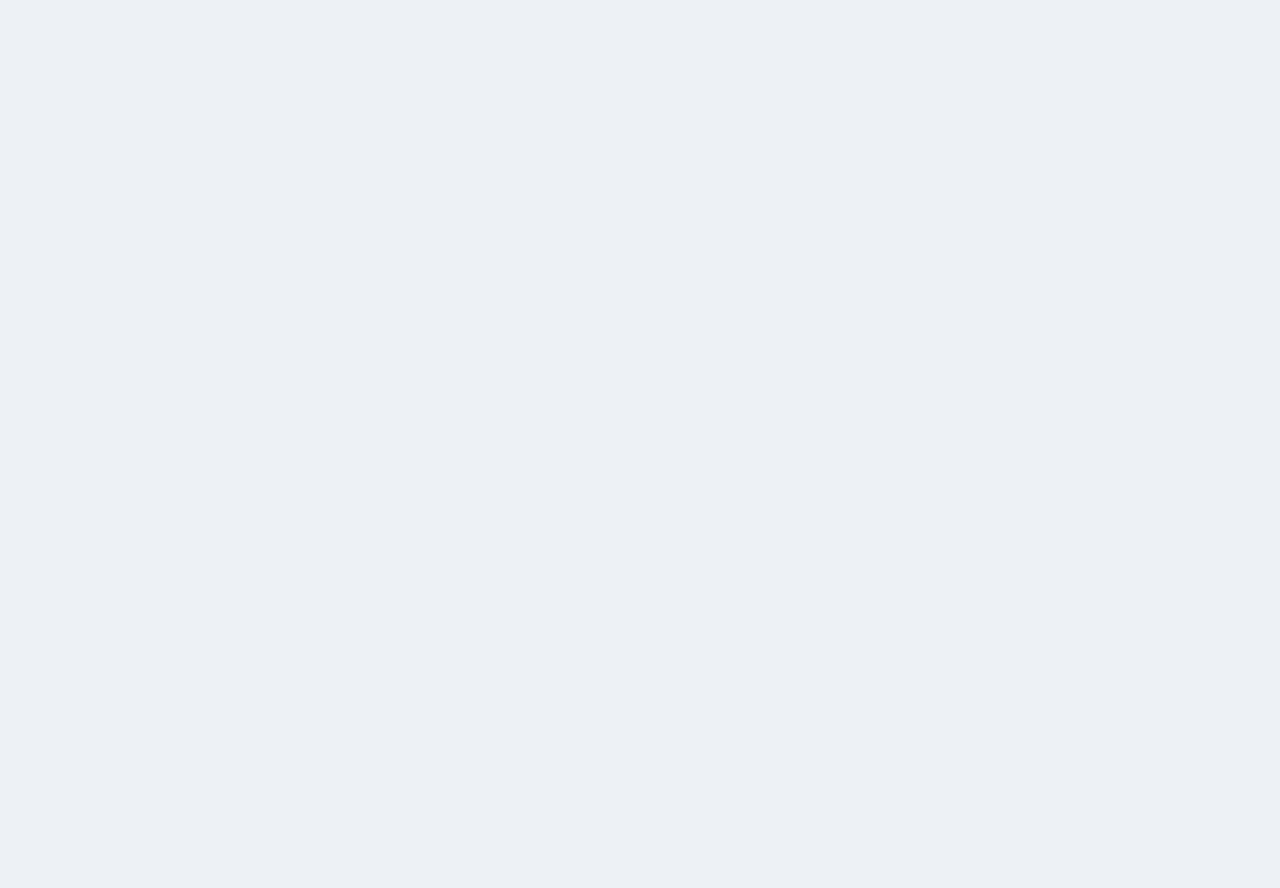
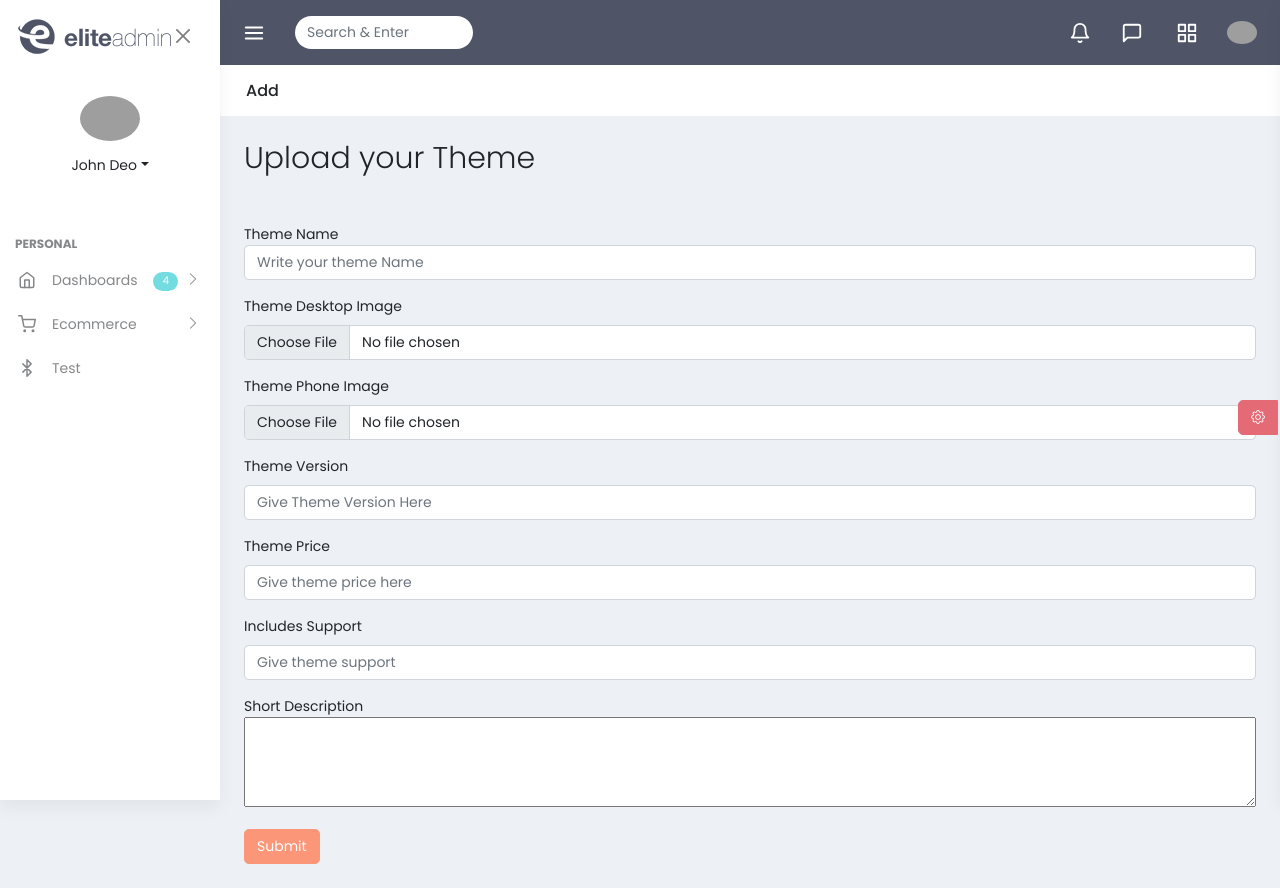
Before and after one commit to shahinexy/Admin-Dashboard, a React (Create React App) app: page /add-theme/add in a window 1280 px wide. Before the commit this address had no page. Before the commit the page ends 800 px from the top, so only its background shows below. Built offline with nearby package versions, Linux system fonts and the light colour scheme; grey boxes are pictures that could not be loaded; what axios-mock-adapter would draw is missing.

Commit message:
Add Product Page completed

```diff
--- a/package.json
+++ b/package.json
@@ -23,7 +23,6 @@
     "history": "^5.0.0",
     "moment": "^2.29.1",
     "namor": "^1.1.3",
-    "sass": "^1.52.2",
     "prop-types": "^15.7.2",
     "react": "^18.1.0",
     "react-apexcharts": "^1.4.0",
@@ -35,10 +34,11 @@
     "react-dom": "^18.1.0",
     "react-draft-wysiwyg": "^1.14.7",
     "react-feather": "^2.0.10",
-    "react-hook-form": "^7.31.3",
+    "react-hook-form": "^7.52.1",
     "react-iframe": "1.8.0",
     "react-jvectormap": "0.0.16",
     "react-pro-sidebar": "^0.7.1",
+    "react-quill": "^2.0.0",
     "react-redux": "^8.0.2",
     "react-router-dom": "^6.3.0",
     "react-scripts": "5.0.1",
@@ -51,6 +51,7 @@
     "react-validation": "^3.0.7",
     "reactstrap": "^9.0.0",
     "redux": "^4.1.2",
+    "sass": "^1.52.2",
     "simplebar-react": "^2.3.6",
     "web-vitals": "^1.1.2",
     "yup": "^0.32.11"
--- a/src/routes/Router.js
+++ b/src/routes/Router.js
@@ -3,6 +3,8 @@ import { Navigate } from 'react-router-dom';
 import Loadable from '../layouts/loader/Loadable';
 import Test from '../views/Test';
 import BasicTable from '../views/tables/TableBasic';
+import AddProduct from '../views/ui/AddProduct';
+// import FormGrids from '../views/form-layouts/FormGrid';
 /****Layouts*****/
 const FullLayout = Loadable(lazy(() => import('../layouts/FullLayout')));
 const BlankLayout = Loadable(lazy(() => import('../layouts/BlankLayout')));
@@ -71,7 +73,7 @@ const ThemeRoutes = [
       // { path: '/ui/toasts', name: 'toasts', exact: true, element: <Toasts /> },
       // { path: '/ui/tooltip', name: 'tooltip', exact: true, element: <Tooltip /> },
       // { path: '/form-layout/form-basic', name: 'form-basic', exact: true, element: <FormBasic /> },
-      // { path: '/form-layout/form-grid', name: 'form-grid', exact: true, element: <FormGrid /> },
+      // { path: ' ', name: 'form-grid', exact: true, element: <FormGrids /> },
       // { path: '/form-layout/form-group', name: 'form-group', exact: true, element: <FormGroup /> },
       // { path: '/form-layout/form-input', name: 'form-input', exact: true, element: <FormInput /> },
       // {
@@ -91,6 +93,12 @@ const ThemeRoutes = [
         name: 'react-table',
         exact: true,
         element: <BasicTable />,
+      },
+      {
+        path: '/add-theme/add',
+        name: 'add-theme',
+        exact: true,
+        element: <AddProduct />,
       },
       // {
       //   path: '/tables/data-table',
--- /dev/null
+++ b/src/views/ui/AddProduct.js
@@ -0,0 +1,198 @@
+/* eslint-disable react/button-has-type */
+/* eslint-disable react/no-array-index-key */
+/* eslint-disable jsx-a11y/label-has-associated-control */
+import React, { useState } from 'react';
+import { Button, Input, Label } from 'reactstrap';
+import ReactQuill from 'react-quill';
+import 'react-quill/dist/quill.snow.css';
+import { Controller, useForm, } from 'react-hook-form';
+
+const AddProduct = () => {
+    // const [value, setValue] = useState('');
+    // const [description, setDescription] = useState("");
+    // const [numberOfFields, setNumberOfFields] = useState([{}]);
+    // const [support, setSupport] = useState({});
+
+    const { register, handleSubmit, watch, control, formState: { errors } } = useForm();
+    const onSubmit = data => console.log(data);
+
+    return (
+        <div className=''>
+            <h2 className="text-3xl font-bold mb-5">Upload your Theme</h2>
+            <div className="border-2 border-gray-400 rounded-xl p-7">
+                <form onSubmit={handleSubmit(onSubmit)}>
+
+
+                    <Controller
+                        name="name"
+                        control={control}
+                        rules={{ required: true }}
+                        render={({ field }) => <div className="mb-3">
+                            <div >
+                                Theme Name
+                            </div>
+                            <Input
+                                {...field}
+                                placeholder="Write your theme Name"
+                                type="text"
+                            />
+                        </div>}
+                    />
+
+                    <Controller
+                        name="featuredDesktopImage"
+                        control={control}
+                        rules={{ required: true }}
+                        render={({ field }) => <div className="mb-3">
+                            <Label for="themeName">
+                                Theme Desktop Image
+                            </Label>
+                            <Input
+                                {...field}
+                                type="file"
+                            />
+                        </div>}
+                    />
+
+
+
+                    <Controller
+                        name="featuredPhoneImage"
+                        control={control}
+                        rules={{ required: true }}
+                        render={({ field }) => <div className="mb-3">
+                            <Label for="themeName">
+                                Theme Phone Image
+                            </Label>
+                            <Input
+                                {...field}
+                                placeholder="Write your theme Name"
+                                type="file"
+                            />
+                        </div>}
+                    />
+
+
+                    <Controller
+                        name="version"
+                        control={control}
+                        rules={{ required: true }}
+                        render={({ field }) => <div className="mb-3">
+                            <Label for="themeVersion">
+                                Theme Version
+                            </Label>
+                            <Input
+                                {...field}
+                                placeholder="Give Theme Version Here"
+                                type="text"
+                            />
+                        </div>}
+                    />
+
+                    <Controller
+                        name="price"
+                        control={control}
+                        rules={{ required: true }}
+                        render={({ field }) => <div className="mb-3">
+                            <Label for="themePrice">
+                                Theme Price
+                            </Label>
+                            <Input
+                                {...field}
+                                placeholder="Give theme price here"
+                                type="number"
+                            />
+                        </div>}
+                    />
+
+                    <Controller
+                        name="IncludesSupport"
+                        control={control}
+                        rules={{ required: true }}
+                        render={({ field }) => <div className="mb-3">
+                            <Label for="themePrice">
+                                Includes Support
+                            </Label>
+                            <Input
+                                {...field}
+                                placeholder="Give theme support"
+                                type="text"
+                            />
+                        </div>}
+                    />
+
+
+                    <div className='mb-3'>
+
+
+                        {/* {numberOfFields.map((_, index) => (
+                                <div className="mb-3">
+                        <Label for=`support${index}`>
+                            Support {index}
+                        </Label>
+                        <Input
+                            id=`support${index}`
+                             key = { index }
+                                    type = "text"
+                                    placeholder = "Type support detail"
+                                    className = "input input-bordered w-full max-w-xs my-1"
+                                    onChange = {(e) => handleSupportChange(e, index)}
+                        />
+                    </div>
+                            ))} */}
+
+                        {/* <button
+                            className="btn btn-sm btn-outline"
+                        // onClick={handleSupportIncrement}
+                        >
+                            Add new input field
+                        </button> */}
+                    </div>
+
+
+                    {/*
+                    <div className='mb-3'>
+
+                        <label className="form-control w-full">
+                            <div className="label">
+                                <span className="label-text text-lg font-medium">Support</span>
+                            </div>
+                            {numberOfFields.map((_, index) => (
+                                <input
+                                    key={index}
+                                    type="text"
+                                    placeholder="Type support detail"
+                                    className="input input-bordered w-full max-w-xs my-1"
+                                // onChange={(e) => handleSupportChange(e, index)}
+                                />
+                            ))}
+                        </label>
+                        <button
+                            className="btn btn-sm btn-outline"
+                        // onClick={handleSupportIncrement}
+                        >
+                            Add new input field
+                        </button>
+                    </div> */}
+
+                    <div>Short Description</div>
+                    <Controller
+                        name="description"
+                        control={control}
+                        rules={{ required: true }}
+                        render={({ field }) => <textarea {...field} rows={4} className='w-100'>
+
+                        </textarea>}
+                    />
+
+
+                    <div className="mt-3">
+                        <Button color="primary">Submit</Button>
+                    </div>
+                </form>
+            </div >
+        </div >
+    );
+}
+
+export default AddProduct;
```
Also changed, not shown: 1 other file (tests, documents, lock files or other folders).
